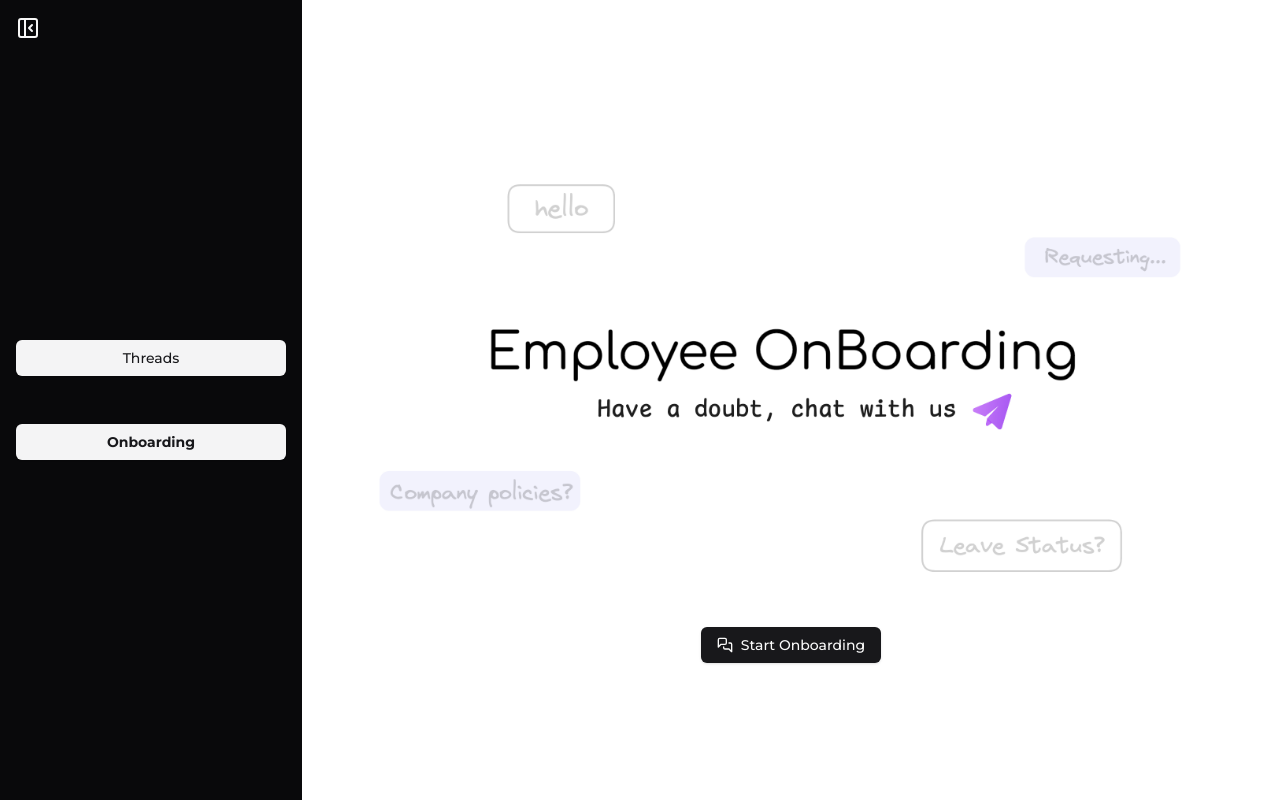
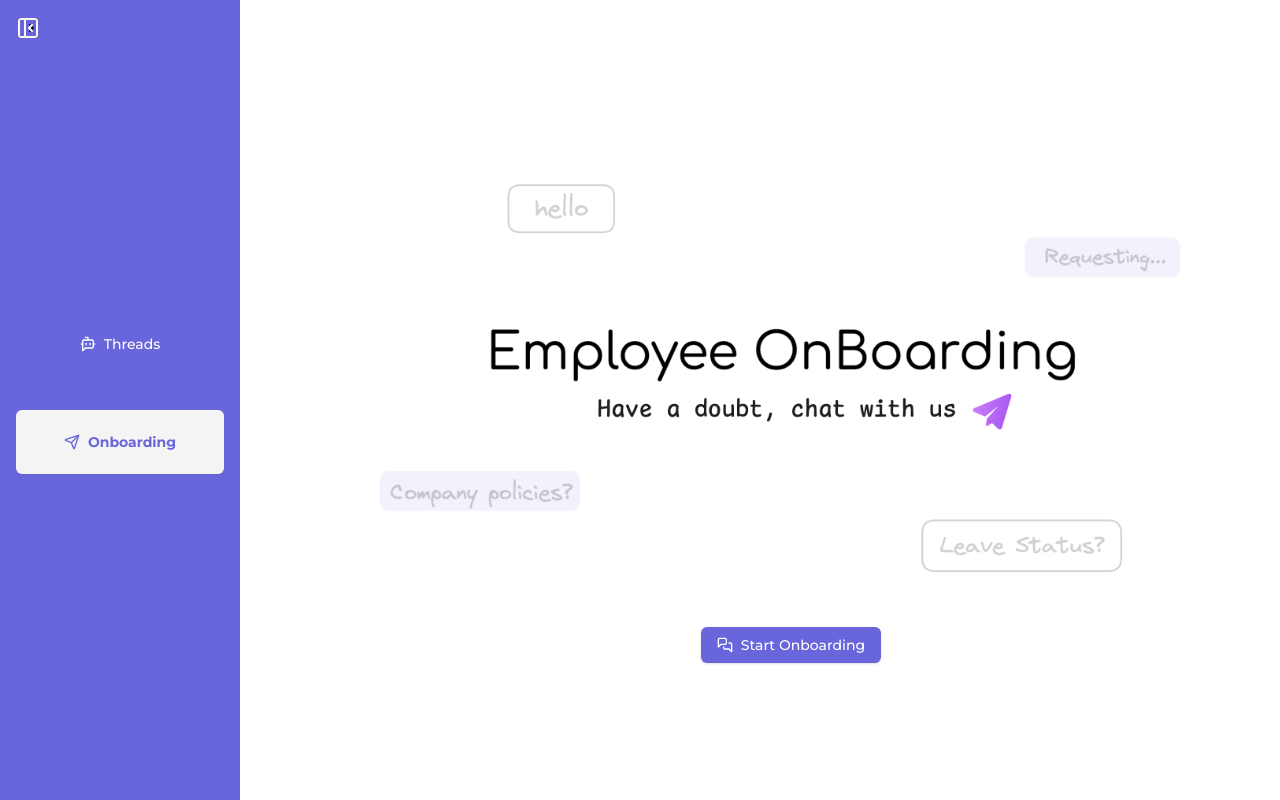
Before and after one commit to VarunSAthreya/HRPro, a React (Vite) app in the folder client/: page /onboarding in a window 1280 px wide. Built offline with nearby package versions, Linux system fonts and the light colour scheme.

Commit message:
updated css changes & added homepage

```diff
--- a/client/src/components/Modal.tsx
+++ b/client/src/components/Modal.tsx
@@ -13,6 +13,7 @@ import { Textarea } from "@/components/ui/textarea";
 import { useNavigate } from "react-router-dom";
 import { PlusIcon } from "lucide-react"
 import { useEffect, useState } from "react";
+import "./index.css"
 
 type FormDataType = {
   title: string;
@@ -74,7 +75,7 @@ function Modal({ className }: any) {
   return (
     <Dialog>
       <DialogTrigger asChild>
-        <Button className={className}><PlusIcon />Create thread</Button>
+        <Button className={`${className} create-btn`}><PlusIcon />Create thread</Button>
       </DialogTrigger>
       <DialogContent className="sm:max-w-[425px]">
         <DialogHeader>
@@ -102,7 +103,7 @@ function Modal({ className }: any) {
           </select>
         </div>
         <DialogFooter>
-          <Button type="submit" onClick={handleSubmit}>
+          <Button type="submit" className="proceed-btn" onClick={handleSubmit}>
             Proceed
           </Button>
         </DialogFooter>
--- a/client/src/components/PageLayout.tsx
+++ b/client/src/components/PageLayout.tsx
@@ -1,8 +1,9 @@
-import { PanelLeftClose, PanelLeftOpen } from "lucide-react";
+import { BotMessageSquare, PanelLeftClose, PanelLeftOpen, Send } from "lucide-react";
 import { useState } from "react";
 import { NavLink } from "react-router-dom";
 import Container from "./Container";
 import { Button } from "./ui/button";
+import './index.css'
 
 function PageLayout(props: { className?: string; children: React.ReactNode }) {
   const [showSidebar, setShowSidebar] = useState(true);
@@ -25,9 +26,9 @@ function PageLayout(props: { className?: string; children: React.ReactNode }) {
               {({ isActive }) => (
                 <Button
                   variant="secondary"
-                  className={`w-full ${isActive ? "font-bold" : ""}`}
+                  className={`w-full ${isActive ? "font-bold threads-btn-active" : "inactive-panel-btn"}`}
                 >
-                  Threads
+                 <BotMessageSquare /> Threads
                 </Button>
               )}
             </NavLink>
@@ -35,9 +36,9 @@ function PageLayout(props: { className?: string; children: React.ReactNode }) {
               {({ isActive }) => (
                 <Button
                   variant="secondary"
-                  className={`w-full ${isActive ? "font-bold" : ""}`}
+                  className={`w-full ${isActive ? "font-bold onboarding-btn-active" : "inactive-panel-btn"}`}
                 >
-                  Onboarding
+                  <Send />Onboarding
                 </Button>
               )}
             </NavLink>
--- a/client/src/components/ThreadCard.tsx
+++ b/client/src/components/ThreadCard.tsx
@@ -5,12 +5,13 @@ import {
   CardTitle,
 } from "@/components/ui/card";
 import { useNavigate } from "react-router-dom";
+import "./index.css";
 
 function ThreadCard({thread}:any) {
   const navigate = useNavigate();
   return (
     <Card
-      className="w-[350px] cursor-pointer my-4"
+      className="w-[350px] cursor-pointer my-4 thread-card"
       onClick={() => navigate(`/thread/${thread.id}`)}
     >
       <CardHeader>
--- /dev/null
+++ b/client/src/components/index.css
@@ -0,0 +1,26 @@
+.bg-foreground {
+    background-color: #6965db;
+    max-width: 30vh;
+}
+
+.bg-foreground .inactive-panel-btn {
+    background-color: #6965db !important;
+    color: #fff;
+    box-shadow: none;
+}
+
+.bg-foreground .threads-btn-active,
+.bg-foreground .onboarding-btn-active {
+    color: #6965db;
+    padding: 2rem;
+}
+
+.create-btn,
+.proceed-btn {
+    background-color: #6965db !important;
+    color: #fff;
+}
+
+.thread-card {
+    min-height: 6rem;
+}
--- /dev/null
+++ b/client/src/pages/Home.css
@@ -0,0 +1,18 @@
+.talent-acquisition-homepage {
+    margin: auto;
+}
+
+.talent-acquisition-homepage img {
+    width: 60rem;
+    margin-bottom: 2rem;
+}
+
+.talent-acquisition-homepage .acquisition-homepage-btn {
+    margin: auto;
+    margin-top: 18px;
+}
+
+.acquisition-heading {
+    font-weight: 600;
+    font-size: 24px;
+}
--- a/client/src/pages/Home.tsx
+++ b/client/src/pages/Home.tsx
@@ -2,6 +2,8 @@ import PageLayout from "@/components/PageLayout";
 import ThreadCard from "@/components/ThreadCard";
 import Modal from "../components/Modal";
 import { useEffect, useState } from "react";
+import talentacquisition from "../public/images/talentacquisition.png";
+import './Home.css'
 
 
 
@@ -29,16 +31,29 @@ const Home = () => {
 
   return (
     <PageLayout>
+      {
+      threads.length === 0 ? (
+        <div className={"talent-acquisition-homepage"}>
+        <img src={talentacquisition} alt="talentacquisition-homepage" />
+        <div style={{display:"flex"}}>
+        <Modal className={"self-end acquisition-homepage-btn"} />
+        </div>
+    </div>
+      )
+    :
+      (<>
+      <p className="acquisition-heading">Talent Aquisition</p>
       <Modal className={"self-end"} />
       {error ? (
         <div className="error">{error}</div>
       ) : (
-        <div className="flex items-center justify-left flex-wrap py-6 gap-[21px]">
+        <div className="flex items-center justify-left flex-wrap py-6 gap-[21px] thread-list">
           {threads.map((thread: any) => (
             <ThreadCard key={thread.id} thread={thread} />
           ))}
         </div>
       )}
+      </>)}
     </PageLayout>
   );
 };
--- a/client/src/pages/chat/pages/Onboarding.tsx
+++ b/client/src/pages/chat/pages/Onboarding.tsx
@@ -11,7 +11,7 @@ const OnBoarding = () => {
             <div className={styles.onboarding}>
                 <img src={homepage} alt="homepage" />
                 <Link to="/onboarding/chat">
-                    <Button><MessagesSquare />Start Onboarding</Button>
+                    <Button className={styles.onboardingBtn}><MessagesSquare />Start Onboarding</Button>
                 </Link>
             </div>
         </PageLayout>
--- a/client/src/pages/chat/pages/Playground.module.css
+++ b/client/src/pages/chat/pages/Playground.module.css
@@ -197,3 +197,8 @@
     font-size: 18px;
     color: #666;
 }
+
+.onboardingBtn {
+    background-color: #6965db !important;
+    color: #fff;
+}
```
Also changed, not shown: client/src/public/images/talentacquisition.png (added).
